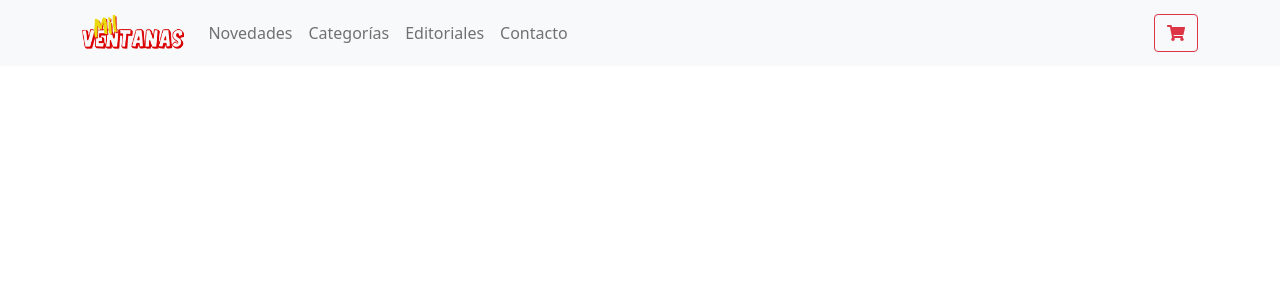
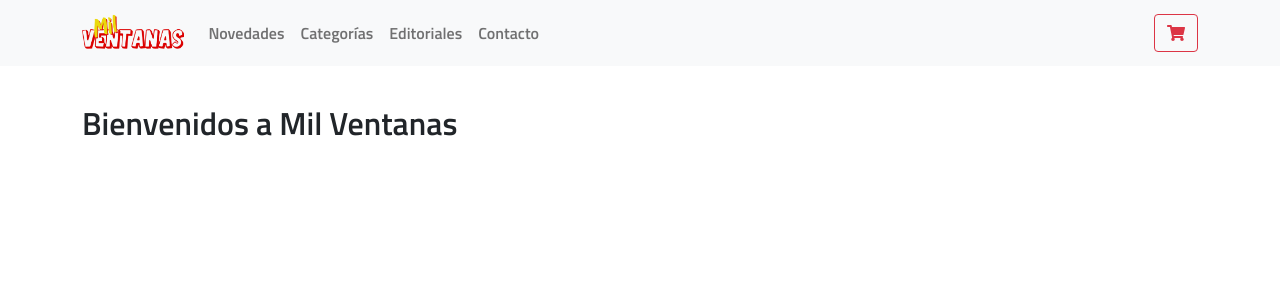
Before and after one commit to canteros21/milventanas-canteros-coder, a React (Create React App) app: page / in a window 1280 px wide. Shown: the top 300 px of the page. Built offline with nearby package versions, Linux system fonts and the light colour scheme.

Commit message:
Clase 4 Componentes I
CartWidget + ItemListContainer

```diff
--- a/public/index.html
+++ b/public/index.html
@@ -1,15 +1,19 @@
 <!DOCTYPE html>
 <html lang="en">
+
 <head>
   <meta charset="utf-8" />
   <link rel="icon" href="%PUBLIC_URL%/favicon.ico" />
   <meta name="viewport" content="width=device-width, initial-scale=1" />
   <meta name="theme-color" content="#000000" />
-    <meta
-      name="description"
-      content="Web site created using create-react-app"
-    />
+  <meta name="description" content="Web site created using create-react-app" />
   <link rel="apple-touch-icon" href="%PUBLIC_URL%/logo192.png" />
+
+  <link rel="preconnect" href="https://fonts.googleapis.com">
+  <link rel="preconnect" href="https://fonts.gstatic.com" crossorigin>
+  <link
+    href="https://fonts.googleapis.com/css2?family=Titillium+Web:ital,wght@0,200;0,300;0,600;1,200;1,300;1,400&display=swap"
+    rel="stylesheet">
   <!--
       manifest.json provides metadata used when your web app is installed on a
       user's mobile device or desktop. See https://developers.google.com/web/fundamentals/web-app-manifest/
@@ -26,6 +30,7 @@
     -->
   <title>React App</title>
 </head>
+
 <body>
   <noscript>You need to enable JavaScript to run this app.</noscript>
   <div id="root"></div>
@@ -40,4 +45,5 @@
       To create a production bundle, use `npm run build` or `yarn build`.
     -->
 </body>
+
 </html>
--- a/src/App.css
+++ b/src/App.css
@@ -1,3 +1,8 @@
 html, body {
-  font-size: 16px;
+  font-size: 16px!important;
+  font-family: 'Titillium Web', sans-serif!important;
 }
+
+header {
+  height: 8vh;
+}
--- a/src/App.js
+++ b/src/App.js
@@ -1,4 +1,5 @@
 import Botonera from './components/Navbar/Botonera.jsx';
+import ItemListContainer from './components/ItemListContainer/ItemListContainer.jsx';
 
 
 import './App.css';
@@ -6,7 +7,12 @@ import 'bootstrap/dist/css/bootstrap.min.css';
 
 function App() {
   return (
-    <Botonera />
+    <main>
+      <header>
+        <Botonera />
+      </header>
+      <ItemListContainer greeting="Bienvenidos a Mil Ventanas" />
+    </main>
   );
 }
 
--- /dev/null
+++ b/src/components/CartWidget/CartWidget.jsx
@@ -0,0 +1,12 @@
+import React from 'react'
+import { Button } from 'react-bootstrap'
+import { FontAwesomeIcon } from '@fortawesome/react-fontawesome'
+import { faShoppingCart } from '@fortawesome/free-solid-svg-icons'
+
+const CartWidget = () => {
+    return (
+        <Button variant="outline-danger"><FontAwesomeIcon icon={faShoppingCart} /></Button>
+    )
+}
+
+export default CartWidget
--- /dev/null
+++ b/src/components/ItemListContainer/ItemListContainer.css
@@ -0,0 +1,7 @@
+.item-list {
+    margin-top: 5vh;
+}
+
+.item-list h2 {
+    font-weight: bold;
+}
--- /dev/null
+++ b/src/components/ItemListContainer/ItemListContainer.jsx
@@ -0,0 +1,17 @@
+import React from 'react'
+import { Container } from 'react-bootstrap'
+
+import './ItemListContainer.css';
+
+
+const ItemListContainer = ({ greeting }) => {
+
+    return (
+        <div className='item-list'>
+            <Container>
+                <h2>{greeting}</h2>
+            </Container>
+        </div>
+    )
+}
+export default ItemListContainer
--- a/src/components/Navbar/Botonera.css
+++ b/src/components/Navbar/Botonera.css
@@ -1,9 +1,11 @@
-.navbar  {
+
+header .navbar  {
     background: none;
     border: none;
     margin-bottom: 5vh;
+    font-weight: 700;
 }
 
-.navbar-brand {
+header .navbar .navbar-brand {
     width: 8vw;
 }
--- a/src/components/Navbar/Botonera.jsx
+++ b/src/components/Navbar/Botonera.jsx
@@ -1,7 +1,5 @@
-import { Container, Nav, Navbar, Button } from 'react-bootstrap'
-import { FontAwesomeIcon } from '@fortawesome/react-fontawesome'
-import { faShoppingCart } from '@fortawesome/free-solid-svg-icons'
-
+import { Container, Nav, Navbar } from 'react-bootstrap'
+import CartWidget from '../CartWidget/CartWidget.jsx'
 
 import logo from './logo.png'
 import './Botonera.css';
@@ -22,7 +20,7 @@ const Botonera = () => {
                         })}
 
                     </Nav>
-                    <Button variant="outline-danger"><FontAwesomeIcon icon={faShoppingCart} /></Button>
+                    <CartWidget />
                 </Navbar.Collapse>
             </Container>
         </Navbar>
```
Lines whose indentation alone changed are shown as unchanged.
